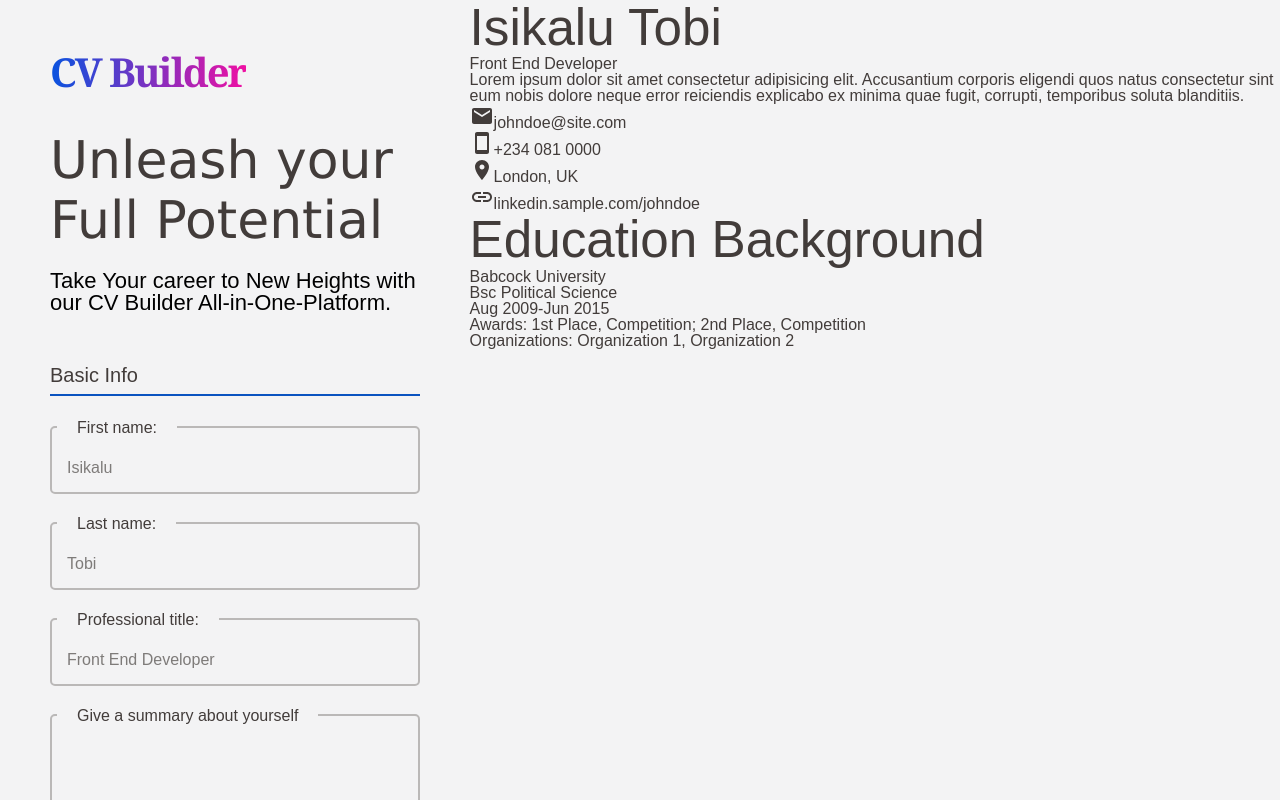
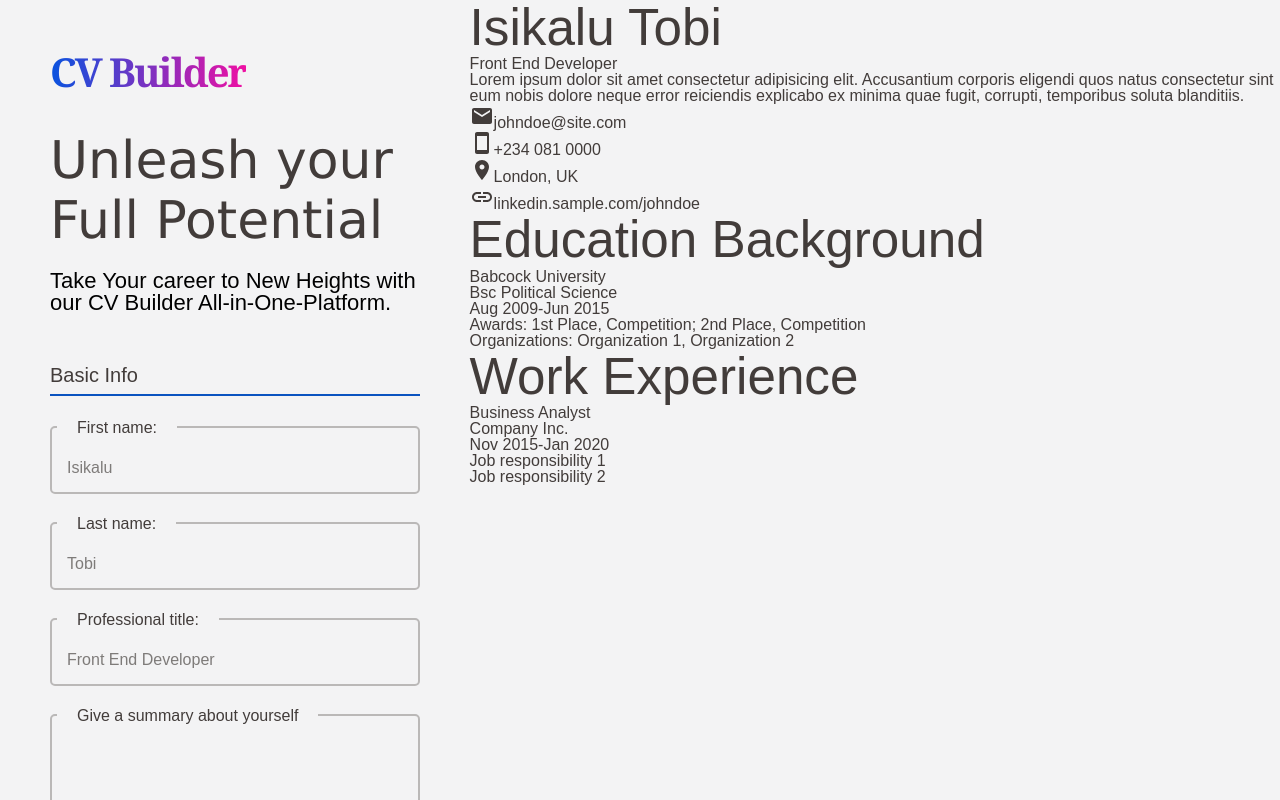
Before and after one commit to ISIKALU01/CV-application, a React (Vite) app: page / in a window 1280 px wide. Built offline with nearby package versions, Linux system fonts and the light colour scheme.

Commit message:
Add ExperienceInfoView Component to Preview

```diff
--- /dev/null
+++ b/src/components/preview/ExperienceInfoView.jsx
@@ -0,0 +1,63 @@
+import format from 'date-fns/format';
+
+function ExperienceInfoView(props) {
+  const { data } = props;
+
+  const formatDate = (str) => format(new Date(str), 'MMM yyyy');
+
+  const expInfoPreviewMarkup = data.map((item) => (
+    <div className="preview-unit__exp-info" key={item.id}>
+      <div className="preview__info-main-header">
+        <div className="preview__info-main-wrapper">
+          <h2 className="preview__job-title">{item.jobTitle}</h2>
+          <h2 className="preview__company">{item.company}</h2>
+        </div>
+        <span className="preview__active-years">
+          {formatDate(item.startingYear)}-
+          {!item.endingYear ? 'present' : formatDate(item.endingYear)}
+        </span>
+      </div>
+      {item.additionalInfo.length ? (
+        <ul>
+          {item.additionalInfo.map((info) => (
+            <li className="preview__job-responsibility" key={info.id}>
+              {info.content}
+            </li>
+          ))}
+        </ul>
+      ) : (
+        ''
+      )}
+    </div>
+  ));
+
+  return (
+    <section className="preview-area preview-area__exp-info">
+      <h1 className="preview-title">Work Experience</h1>
+      {data.length ? (
+        expInfoPreviewMarkup
+      ) : (
+        <div className="preview-unit__exp-info">
+          <div className="preview__info-main-header">
+            <div className="preview__info-main-wrapper">
+              <h2 className="preview__job-title">Business Analyst</h2>
+              <h2 className="preview__company">Company Inc.</h2>
+            </div>
+            <span className="preview__active-years">Nov 2015-Jan 2020</span>
+          </div>
+
+          <ul>
+            <li className="preview__job-responsibility">
+              Job responsibility 1
+            </li>
+            <li className="preview__job-responsibility">
+              Job responsibility 2
+            </li>
+          </ul>
+        </div>
+      )}
+    </section>
+  );
+}
+
+export default ExperienceInfoView;
--- a/src/components/preview/Preview.jsx
+++ b/src/components/preview/Preview.jsx
@@ -1,6 +1,7 @@
 import BasicInfoView from './BasicInfoView';
 import ContactInfoView from './ContactInfoView';
 import EducationInfoView from './EducationInfoView';
+import ExperienceInfoView from './ExperienceInfoView';
 
 
 function Preview(props) {
@@ -14,7 +15,7 @@ function Preview(props) {
 
         <section className="preview__main-col">
           <EducationInfoView data={formData.educationInfo} />
-          {/* <ExperienceInfoView data={formData.experienceInfo} /> */}
+          <ExperienceInfoView data={formData.experienceInfo} />
         </section>
 
       </main>
```
